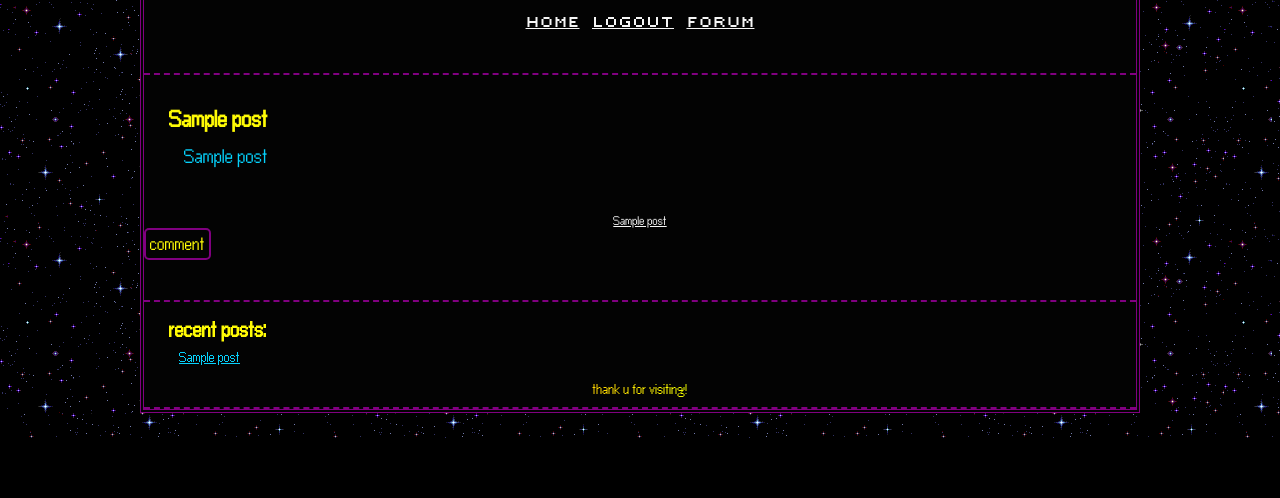
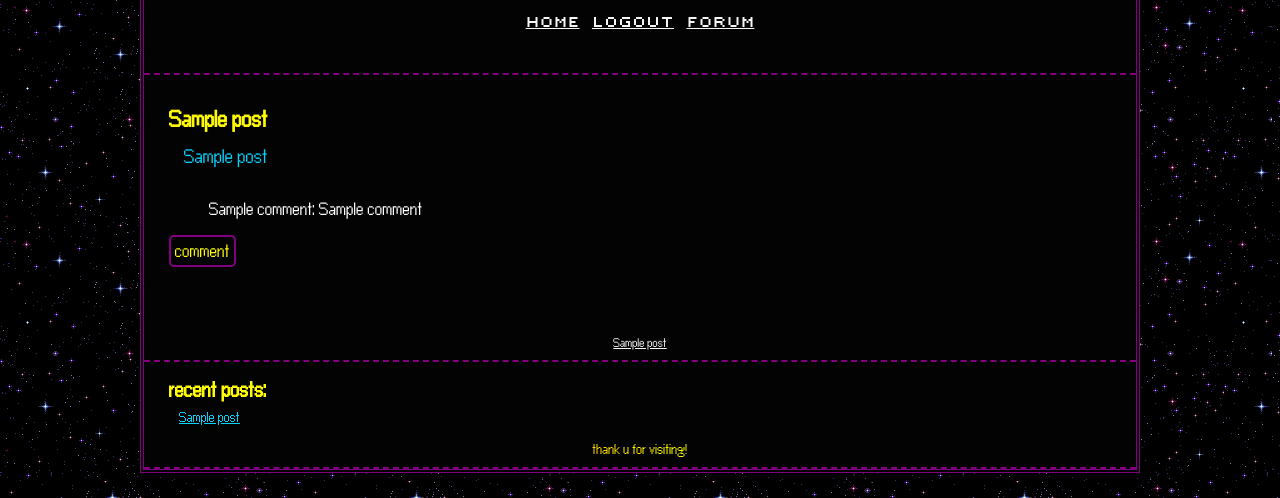
Before and after one commit to ThemasterHaker/ashfhjegfhjef, a Flask app: page /post/1 in a window 1280 px wide. Shown: the part 1355-1853 px from the top of the page. Before the commit the page ends 1793 px from the top, so only its background shows below. Run offline with Flask 3, Linux system fonts and the light colour scheme; the visitor is signed in with stand-in values (Sample User, id 1); a database or web service that is not in the repository returns one stand-in record (values such as "Sample title"); some libraries are stand-ins or nearby versions.

Commit message:
comments seem to be working :)

```diff
--- a/app.py
+++ b/app.py
@@ -1,6 +1,7 @@
 from models import render_messages, chat_log, log_message, clear_chat, \
     user_signup, \
-    check_login, get_user, log_post, get_posts, delete_post, get_recent_posts, get_post
+    check_login, get_user, log_post, get_posts, delete_post, get_recent_posts, get_post, log_comment, \
+    get_comments
 from flask import Flask, render_template, request, redirect, url_for, jsonify, flash, session
 import os
 from dotenv import load_dotenv
@@ -118,14 +119,24 @@ def delete_post_action():
 @app.route("/post/<post_id>")
 def view_post(post_id):
     post = get_post(post_id)
+    comments = get_comments(post_id)
     latest_posts = get_recent_posts()
-    return render_template("post.html", post=post, latest_posts=latest_posts)
+    return render_template("post.html", post=post, latest_posts=latest_posts, comments=comments)
 
 
-@app.route("/add-comment", methods=["POST"])
+@app.route("/comment", methods=["GET", "POST"])
 def add_comment():
-    post_id = request.form.get("post-id")
-    user_id = get_user(session['user_id'])
+    if request.method == "POST":
+        post_id = request.form.get("post_id_comments")
+        user_id = get_user(session['user_id'])
+        comment = request.form.get("post-content")
+        data = {
+            'post_id': post_id,
+            'user_id': user_id,
+            'comment': comment,
+        }
+        log_comment(data)
+    return redirect(url_for('view_post', post_id=post_id))
 
 
 if __name__ == '__main__':
--- a/models.py
+++ b/models.py
@@ -145,3 +145,28 @@ def delete_post(post_id):
     params = (post_id,)
     sql_write(query, params)
     print(f"deleted post_id: {post_id}")
+
+
+def log_comment(data):
+    print(data)
+    query = "INSERT INTO comments (post_id, user_id, comment) VALUES (%s, %s, %s)"
+    post_id, user_id, comment = int(data['post_id']), data['user_id'], data['comment']
+    params = (post_id, user_id, comment)
+    sql_write(query, params)
+    print(f"New comment from {user_id} on post {post_id}.")
+
+
+def get_comments(post_id):
+    query = "SELECT * FROM comments WHERE post_id = %s"
+    params = (post_id,)
+    result = sql_select(query, params)
+    comments = []
+    for comment in result:
+        data = {
+            'comment_id': comment[0],
+            'post_id': comment[1],
+            'user_id': comment[2],
+            'comment': comment[3]
+        }
+        comments.append(data)
+    return comments
--- a/static/script.js
+++ b/static/script.js
@@ -8,7 +8,7 @@
 function renderChatMessages(data) {
     $('#chatbox').empty();
     data.reverse().forEach(function (msg) {
-        $('#chatbox').append('<p><b>' + msg.username + ': </b>' + msg.msg + '</p>');
+        $('#chatbox').append('<p><b class="red">' + msg.username + ': </b>' + msg.msg + '</p>');
     });
 }
 
--- a/static/styles.css
+++ b/static/styles.css
@@ -534,6 +534,7 @@ button.delete, button.comment {
 }
 button.comment {
     margin-bottom: 30px;
+    margin-left: 25px;
 }
 
 .username-delete-container {
@@ -570,4 +571,13 @@ button.comment {
 }
 #post-content {
     width: 100%;
+    background-color: #2D2D2D;
+    border: 2px solid purple;
+    color: #f6f6f6;
 }
+.comments-li {
+    color: white;
+    padding-left: 40px;
+    padding-top: 10px;
+    font-size: 20px;
+}
--- a/templates/post.html
+++ b/templates/post.html
@@ -45,22 +45,29 @@
             <br>
         </div>
         {% if post %}
-            <p>{{ x }}</p>
             <div class="main-content-forum">
                 <ol id="forum-posts">
                     <li class="post">
                         <h3 class="post-header">{{ post[2] }}</h3>
                         <pre class="post-text">{{ post[3] }}</pre>
                     </li>
+                    {% if comments %}
+                        {% for comment in comments %}
+                            <li class="comments-li">{{ comment.user_id }}: {{ comment.comment }}</li>
+                        {% endfor %}
+                    {% endif %}
+
+
                 </ol>
                 <div class="username-delete-container">
+                    <button id="comment" class="comment">comment</button>
                     <p class="username-post">{{ post[1] }}</p>
-                    <button id="comment" class="comment">comment</button>
                     {% if session['user_email'] %}
                         <div class="comment-popup" id="comment-form">
                             <form action="/comment" method="POST" class="form-comment">
                                 <h1 class="rainbowText" id="hidden-create">leave a comment :)</h1>
                                 <textarea name="post-content" id="post-content"></textarea>
+                                <input type="hidden" name="post_id_comments" value="{{ post[0] }}">
                                 <div class="button-container">
                                     <button type="button" class="send-cancel" id="comment-cancel"><span
                                             id="red">cancel</span>
```
